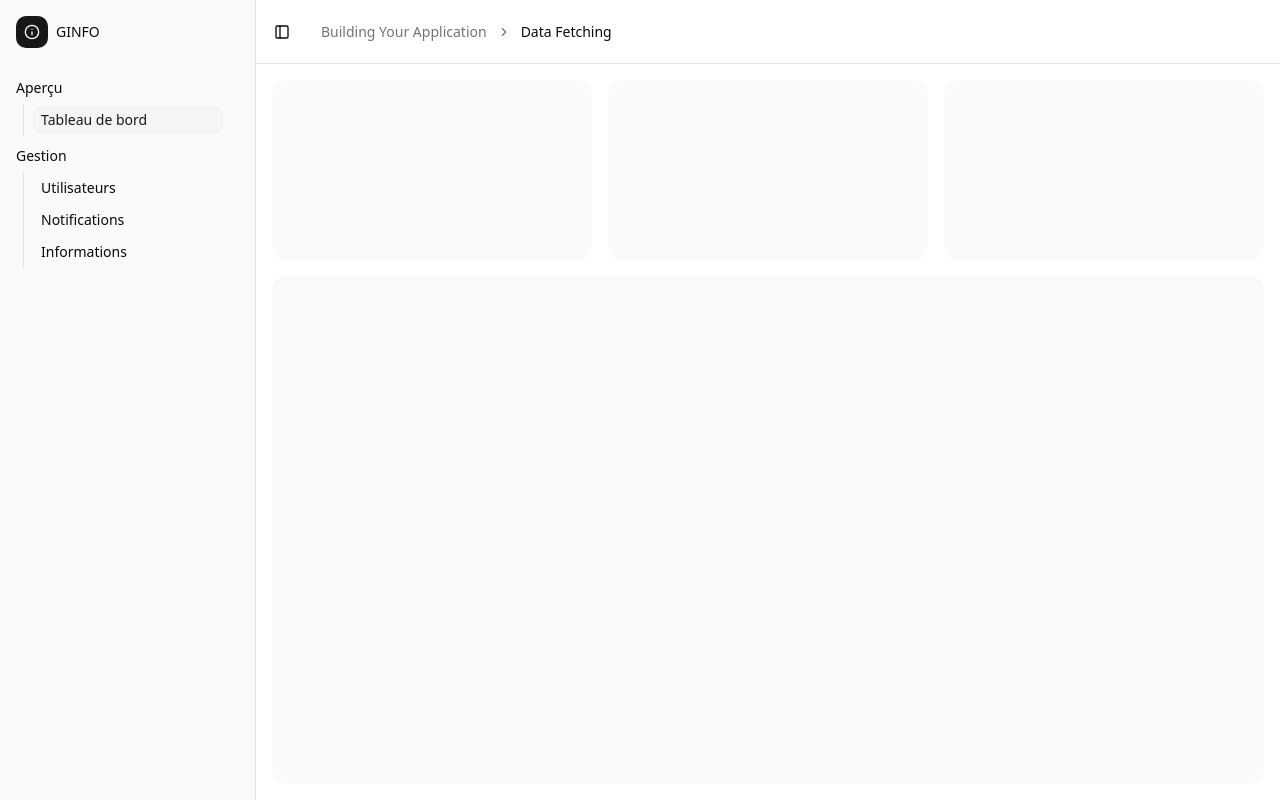
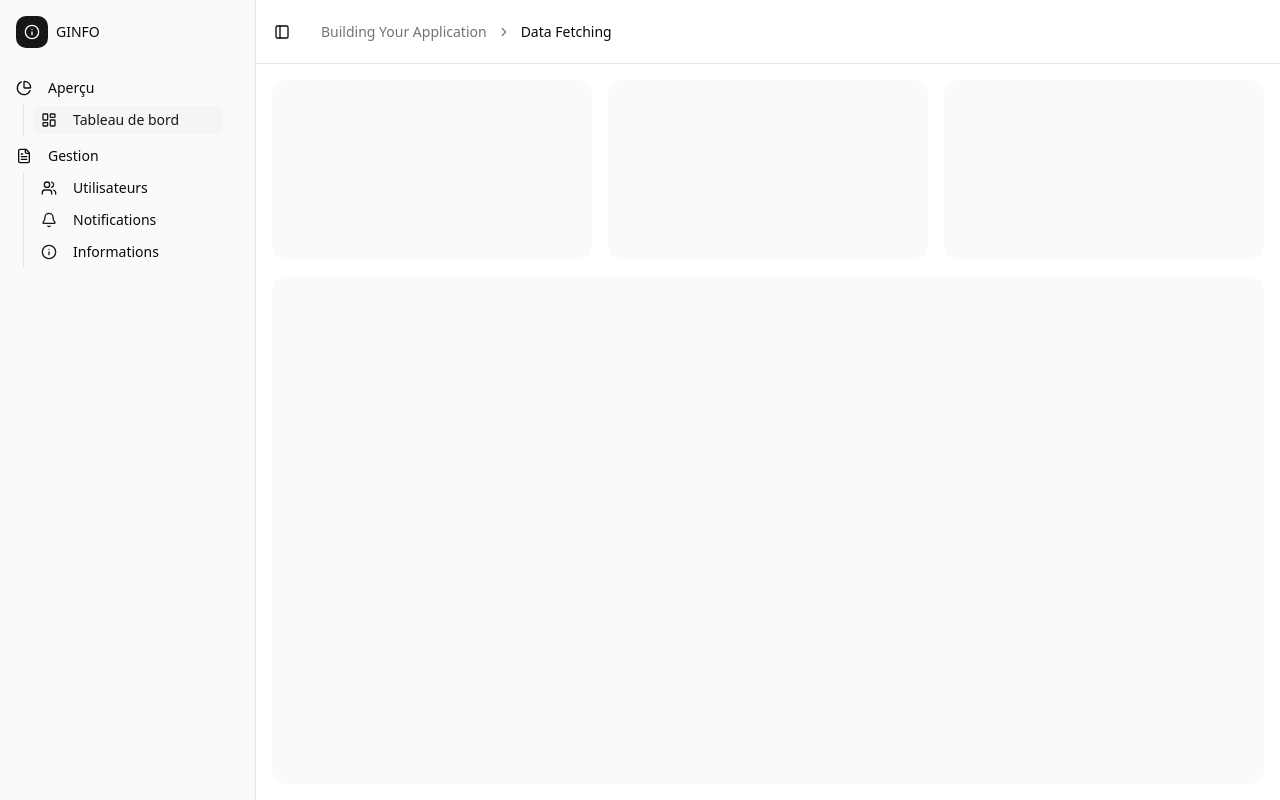
Before and after one commit to DarkZangetsu/GINFO, a Next.js app in the folder front_ginfo/: page /dashboard in a window 1280 px wide. Built offline with nearby package versions, Linux system fonts and the light colour scheme.

Commit message:
add icon

```diff
--- a/front_ginfo/src/components/app-sidebar.jsx
+++ b/front_ginfo/src/components/app-sidebar.jsx
@@ -1,5 +1,5 @@
 import * as React from "react"
-import { InfoIcon } from "lucide-react"
+import { InfoIcon, LayoutDashboard, Users, Bell, FileText, PieChart } from "lucide-react"
 
 import {
   Sidebar,
@@ -20,29 +20,35 @@ const data = {
     {
       title: "Aperçu",
       url: "#",
+      icon: <PieChart className="size-4 mr-2" />,
       items: [
         {
           title: "Tableau de bord",
           url: "#",
           isActive: true,
+          icon: <LayoutDashboard className="size-4 mr-2" />
         },
       ],
     },
     {
       title: "Gestion",
       url: "#",
+      icon: <FileText className="size-4 mr-2" />,
       items: [
         {
           title: "Utilisateurs",
           url: "#",
+          icon: <Users className="size-4 mr-2" />
         },
         {
           title: "Notifications",
           url: "#",
+          icon: <Bell className="size-4 mr-2" />
         },
         {
           title: "Informations",
           url: "#",
+          icon: <InfoIcon className="size-4 mr-2" />
         },
       ],
     },
@@ -77,16 +83,20 @@ export function AppSidebar({
             {data.navMain.map((item) => (
               <SidebarMenuItem key={item.title}>
                 <SidebarMenuButton asChild>
-                  <a href={item.url} className="font-medium">
+                  <a href={item.url} className="font-medium flex items-center">
+                    {item.icon}
                     {item.title}
                   </a>
                 </SidebarMenuButton>
                 {item.items?.length ? (
                   <SidebarMenuSub>
-                    {item.items.map((item) => (
-                      <SidebarMenuSubItem key={item.title}>
-                        <SidebarMenuSubButton asChild isActive={item.isActive}>
-                          <a href={item.url}>{item.title}</a>
+                    {item.items.map((subItem) => (
+                      <SidebarMenuSubItem key={subItem.title}>
+                        <SidebarMenuSubButton asChild isActive={subItem.isActive}>
+                          <a href={subItem.url} className="flex items-center">
+                            {subItem.icon}
+                            {subItem.title}
+                          </a>
                         </SidebarMenuSubButton>
                       </SidebarMenuSubItem>
                     ))}
```
